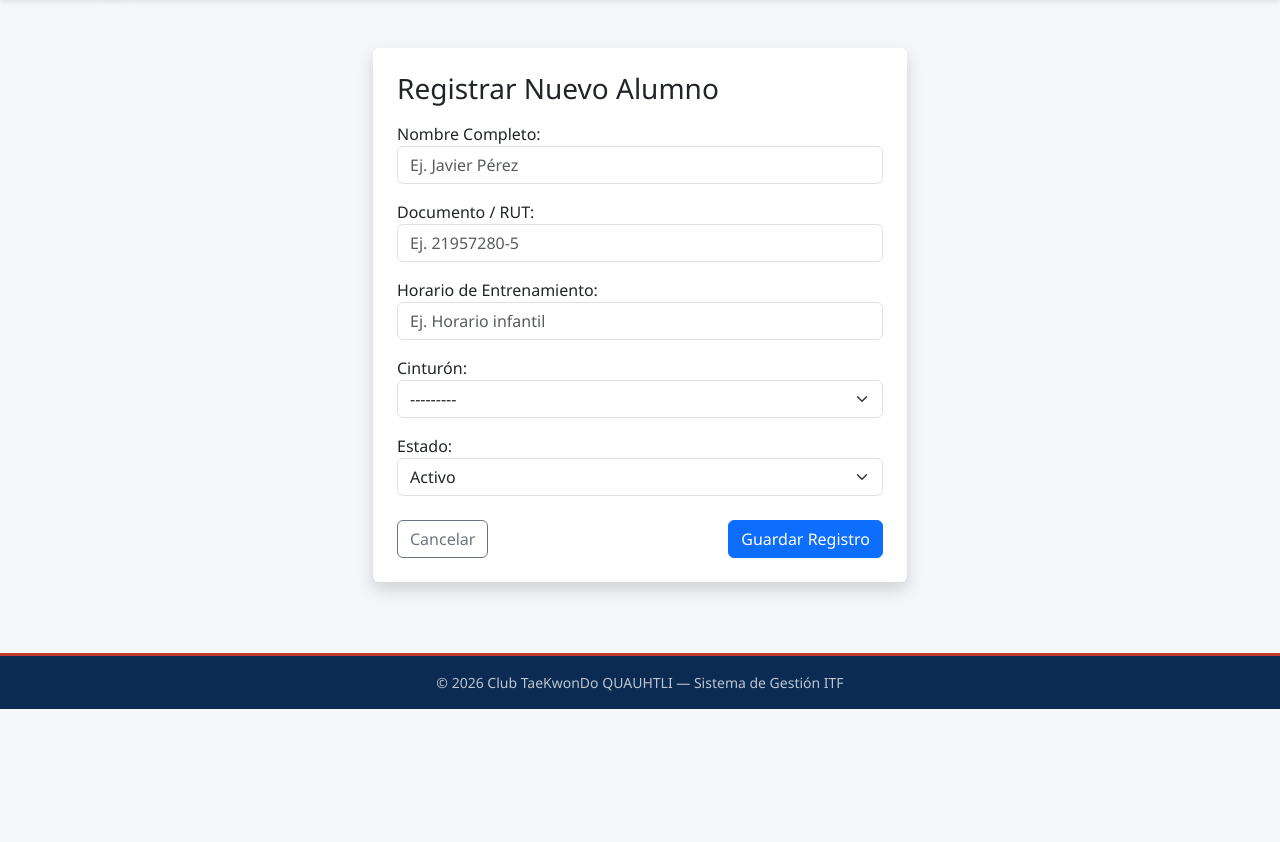
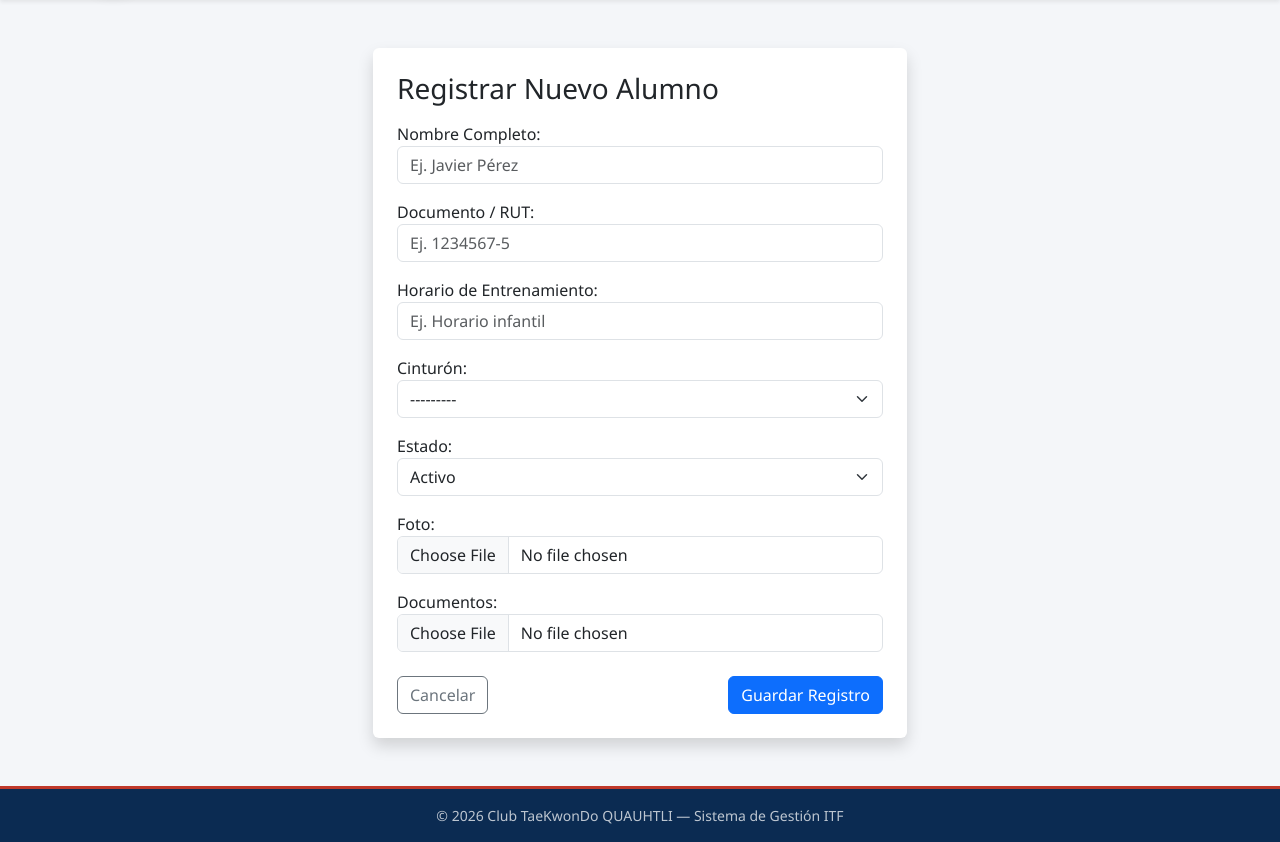
Before and after one commit to Javit0p/club_artes_marciales, a Django app: page /alumnos/nuevo/ in a window 1280 px wide. Shown: the part 91-933 px from the top of the page. Before the commit the page ends 800 px from the top, so only its background shows below. Run offline with Django 5.2, Linux system fonts and the light colour scheme; the visitor is signed in with stand-in values (Sample User, id 1); data that the repository does not hold is empty.

Commit message:
Agrega campos de archivo al form y oculta botones a administrativo

```diff
--- a/dojoApp/forms.py
+++ b/dojoApp/forms.py
@@ -4,11 +4,13 @@ from .models import Alumno
 class AlumnoForm(forms.ModelForm):
     class Meta:
         model = Alumno
-        fields = ['nombre', 'documento', 'horario', 'cinturon', 'estado']
+        fields = ['nombre', 'documento', 'horario', 'cinturon', 'estado', 'foto', 'documentos']
         widgets = {
             'nombre': forms.TextInput(attrs={'class': 'form-control', 'placeholder': 'Ej. Javier Pérez'}),
-            'documento': forms.TextInput(attrs={'class': 'form-control', 'placeholder': 'Ej. 21957280-5'}),
+            'documento': forms.TextInput(attrs={'class': 'form-control', 'placeholder': 'Ej. 1234567-5'}),
             'horario': forms.TextInput(attrs={'class': 'form-control', 'placeholder': 'Ej. Horario infantil'}),
             'cinturon': forms.Select(attrs={'class': 'form-select'}),
             'estado': forms.Select(attrs={'class': 'form-select'}),
+            'foto': forms.ClearableFileInput(attrs={'class': 'form-control'}),
+            'documentos': forms.ClearableFileInput(attrs={'class': 'form-control'}),
         }
--- a/eventosApp/templates/eventosApp/evento_list.html
+++ b/eventosApp/templates/eventosApp/evento_list.html
@@ -4,7 +4,9 @@
 <div class="container my-4">
     <div class="d-flex justify-content-between align-items-center mb-3">
         <h2>Gestión de Eventos y Torneos</h2>
-        <a href="{% url 'evento_create' %}" class="btn btn-primary">+ Crear Evento</a>
+        {% if es_admin or es_supervisor %}
+            <a href="{% url 'evento_create' %}" class="btn btn-primary">+ Crear Evento</a>
+        {% endif %}
     </div>
 
     <!-- Buscador -->
@@ -28,10 +30,12 @@
                     <p class="card-text text-muted mb-2">📅 <strong>Fecha:</strong> {{ e.fecha }}</p>
                     <p class="card-text small">{{ e.descripcion }}</p>
                 </div>
+                {% if es_admin or es_supervisor %}
                 <div class="card-footer bg-transparent border-0 d-flex justify-content-end gap-2 pb-3">
                     <a href="{% url 'evento_update' e.pk %}" class="btn btn-sm btn-outline-warning">Editar</a>
                     <a href="{% url 'evento_delete' e.pk %}" class="btn btn-sm btn-outline-danger">Eliminar</a>
                 </div>
+                {% endif %}
             </div>
         </div>
         {% empty %}
```
